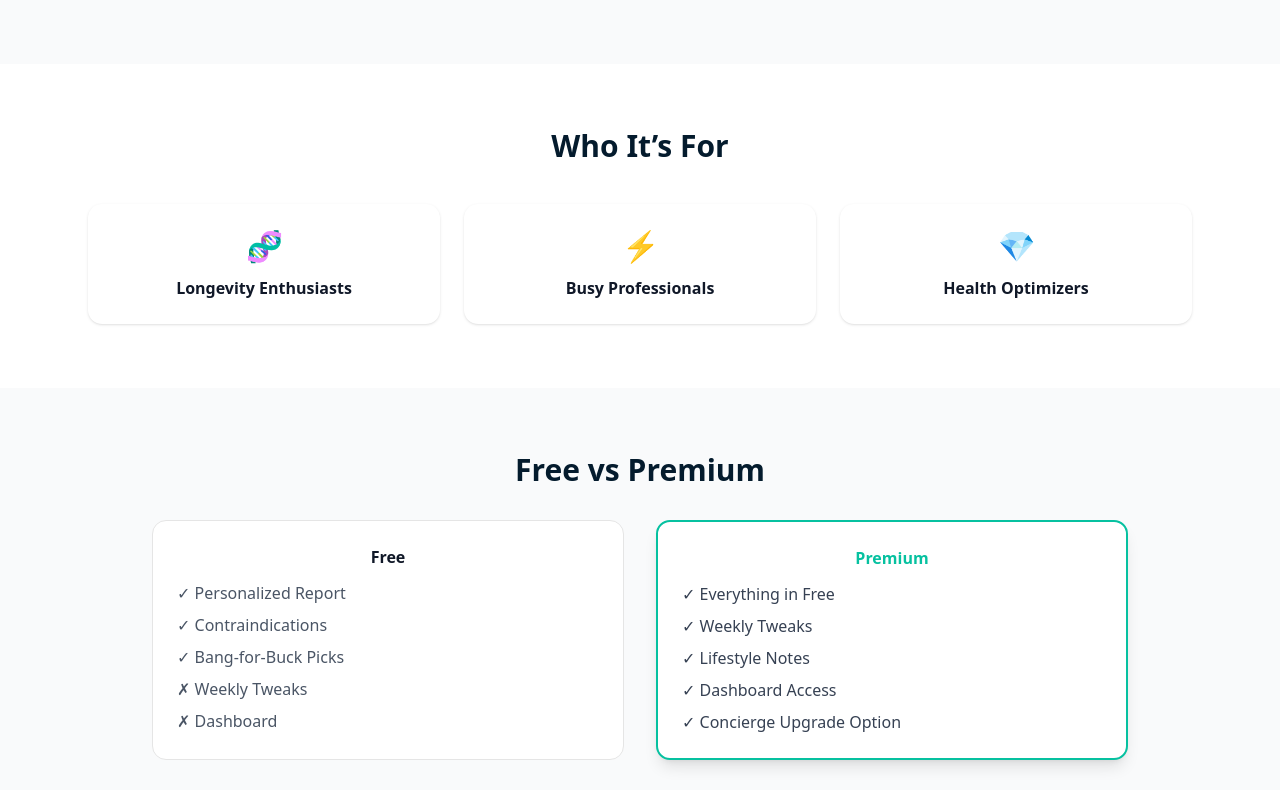
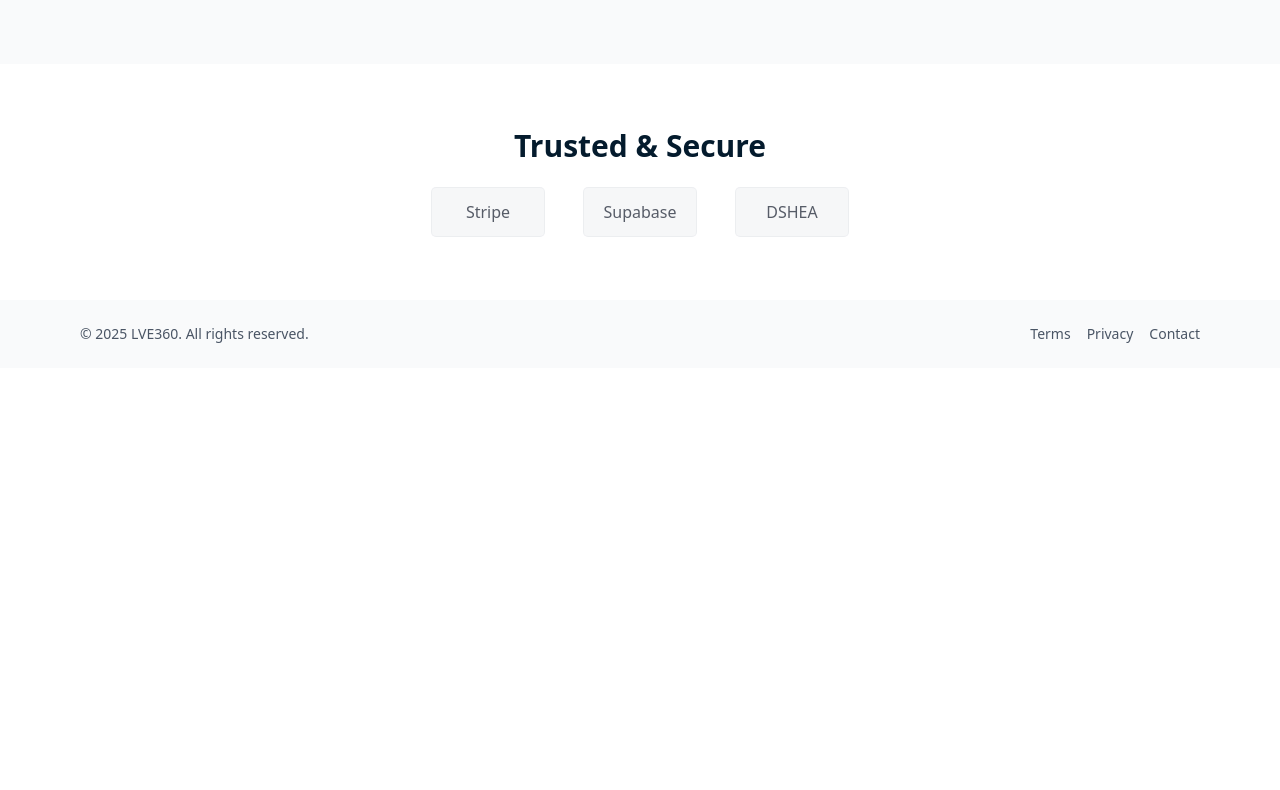
Before and after one commit to LGomes360/lve360-app, a Next.js app: page / in a window 1280 px wide. Shown: the part 1310-2100 px from the top of the page. After the commit the page ends 1678 px from the top, so only its background shows below. Built offline with nearby package versions, Linux system fonts and the light colour scheme.

Commit message:
Update page.tsx

```diff
--- a/app/page.tsx
+++ b/app/page.tsx
@@ -1,4 +1,19 @@
+"use client";
+
 import Link from "next/link";
+import { motion } from "framer-motion";
+
+// Simple reusable fade-in animation
+const FadeInWhenVisible = ({ children }: { children: React.ReactNode }) => (
+  <motion.div
+    initial={{ opacity: 0, y: 30 }}
+    whileInView={{ opacity: 1, y: 0 }}
+    viewport={{ once: true }}
+    transition={{ duration: 0.6 }}
+  >
+    {children}
+  </motion.div>
+);
 
 export default function Home() {
   return (
@@ -17,7 +32,7 @@ export default function Home() {
 
       {/* ---------------- Hero Section ---------------- */}
       <section className="max-w-6xl mx-auto px-6 pt-20 sm:pt-28 pb-16 text-center">
-        {/* Tagline pill */}
+        <FadeInWhenVisible>
           <div className="inline-flex items-center gap-2 rounded-full bg-white/70 ring-1 ring-gray-200 px-4 py-1.5 mb-6 backdrop-blur">
             <span className="h-2 w-2 rounded-full bg-[#06C1A0]" />
             <span className="text-sm text-gray-700">
@@ -69,13 +84,15 @@ export default function Home() {
               Log in →
             </Link>
           </p>
+        </FadeInWhenVisible>
 
         {/* Credibility cards */}
+        <FadeInWhenVisible>
           <div className="mt-12 grid grid-cols-1 sm:grid-cols-3 gap-4 text-sm">
             {[
-            { icon: "🔒", text: "HIPAA-friendly architecture" },
+              { icon: "📜", text: "DSHEA-aligned supplement framework" },
               { icon: "⚡", text: "Actionable, not overwhelming" },
-            { icon: "🧠", text: "AI + clinician informed" },
+              { icon: "🧠", text: "AI-powered, evidence-based insights" },
             ].map((item) => (
               <div
                 key={item.text}
@@ -87,9 +104,11 @@ export default function Home() {
               </div>
             ))}
           </div>
+        </FadeInWhenVisible>
       </section>
 
       {/* ---------------- 1. How It Works ---------------- */}
+      <FadeInWhenVisible>
         <section className="max-w-6xl mx-auto px-6 py-16 text-center">
           <h2 className="text-3xl sm:text-4xl font-bold text-[#041B2D] mb-12">
             How It Works
@@ -108,8 +127,10 @@ export default function Home() {
             ))}
           </div>
         </section>
+      </FadeInWhenVisible>
 
       {/* ---------------- 2. Social Proof ---------------- */}
+      <FadeInWhenVisible>
         <section className="bg-gray-50 py-16">
           <div className="max-w-4xl mx-auto px-6 text-center">
             <h2 className="text-3xl font-bold text-[#041B2D] mb-8">What People Are Saying</h2>
@@ -124,100 +145,19 @@ export default function Home() {
             </div>
           </div>
         </section>
-
-      {/* ---------------- 3. Who It’s For ---------------- */}
-      <section className="max-w-6xl mx-auto px-6 py-16 text-center">
-        <h2 className="text-3xl font-bold text-[#041B2D] mb-10">Who It’s For</h2>
-        <div className="grid sm:grid-cols-3 gap-6">
-          {[
-            { icon: "🧬", title: "Longevity Enthusiasts" },
-            { icon: "⚡", title: "Busy Professionals" },
-            { icon: "💎", title: "Health Optimizers" },
-          ].map((p) => (
-            <div key={p.title} className="rounded-xl bg-white p-6 shadow hover:shadow-md transition">
-              <div className="text-3xl mb-3">{p.icon}</div>
-              <h3 className="font-semibold">{p.title}</h3>
-            </div>
-          ))}
-        </div>
-      </section>
-
-      {/* ---------------- 4. Feature Grid ---------------- */}
-      <section className="bg-gray-50 py-16">
-        <div className="max-w-5xl mx-auto px-6 text-center">
-          <h2 className="text-3xl font-bold text-[#041B2D] mb-8">Free vs Premium</h2>
-          <div className="grid sm:grid-cols-2 gap-8">
-            <div className="rounded-xl border bg-white p-6">
-              <h3 className="font-semibold mb-3">Free</h3>
-              <ul className="text-left text-gray-600 space-y-2">
-                <li>✓ Personalized Report</li>
-                <li>✓ Contraindications</li>
-                <li>✓ Bang-for-Buck Picks</li>
-                <li>✗ Weekly Tweaks</li>
-                <li>✗ Dashboard</li>
-              </ul>
-            </div>
-            <div className="rounded-xl border-2 border-[#06C1A0] bg-white p-6 shadow-lg">
-              <h3 className="font-semibold mb-3 text-[#06C1A0]">Premium</h3>
-              <ul className="text-left text-gray-700 space-y-2">
-                <li>✓ Everything in Free</li>
-                <li>✓ Weekly Tweaks</li>
-                <li>✓ Lifestyle Notes</li>
-                <li>✓ Dashboard Access</li>
-                <li>✓ Concierge Upgrade Option</li>
-              </ul>
-            </div>
-          </div>
-        </div>
-      </section>
+      </FadeInWhenVisible>
 
       {/* ---------------- 5. Security Badges ---------------- */}
+      <FadeInWhenVisible>
         <section className="max-w-6xl mx-auto px-6 py-16 text-center">
           <h2 className="text-3xl font-bold text-[#041B2D] mb-6">Trusted & Secure</h2>
           <div className="flex justify-center gap-10 opacity-70">
             <div className="h-12 w-28 rounded bg-gray-100 ring-1 ring-gray-200 flex items-center justify-center">Stripe</div>
             <div className="h-12 w-28 rounded bg-gray-100 ring-1 ring-gray-200 flex items-center justify-center">Supabase</div>
-          <div className="h-12 w-28 rounded bg-gray-100 ring-1 ring-gray-200 flex items-center justify-center">HIPAA</div>
+            <div className="h-12 w-28 rounded bg-gray-100 ring-1 ring-gray-200 flex items-center justify-center">DSHEA</div>
           </div>
         </section>
-
-      {/* ---------------- 6. Preview Screenshots ---------------- */}
-      <section className="bg-gray-50 py-16 text-center">
-        <h2 className="text-3xl font-bold text-[#041B2D] mb-6">See Your Dashboard</h2>
-        <div className="flex flex-col sm:flex-row justify-center gap-8">
-          <div className="h-64 w-40 bg-gray-200 rounded-lg shadow-inner" /> {/* placeholder */}
-          <div className="h-64 w-96 bg-gray-200 rounded-lg shadow-inner" /> {/* placeholder */}
-        </div>
-      </section>
-
-      {/* ---------------- 7. Differentiators ---------------- */}
-      <section className="max-w-6xl mx-auto px-6 py-16 text-center">
-        <h2 className="text-3xl font-bold text-[#041B2D] mb-6">What Makes Us Different</h2>
-        <div className="grid sm:grid-cols-3 gap-6">
-          {[
-            { icon: "📖", text: "Evidence-based" },
-            { icon: "🧬", text: "Personalized to you" },
-            { icon: "🤝", text: "Concierge-ready" },
-          ].map((d) => (
-            <div key={d.text} className="rounded-xl bg-white p-6 shadow">
-              <div className="text-3xl mb-2">{d.icon}</div>
-              <p>{d.text}</p>
-            </div>
-          ))}
-        </div>
-      </section>
-
-      {/* ---------------- 8. Sticky CTA ---------------- */}
-      <section className="bg-[#06C1A0] text-white py-16 text-center">
-        <h2 className="text-3xl font-bold mb-4">Ready to Start?</h2>
-        <p className="mb-6">Take the quiz now and get your free personalized report in minutes.</p>
-        <Link
-          href="/quiz"
-          className="bg-white text-[#06C1A0] px-6 py-3 rounded-lg font-semibold hover:bg-gray-50"
-        >
-          Start Free Quiz →
-        </Link>
-      </section>
+      </FadeInWhenVisible>
     </main>
   );
 }
```
Lines whose indentation alone changed are shown as unchanged.
